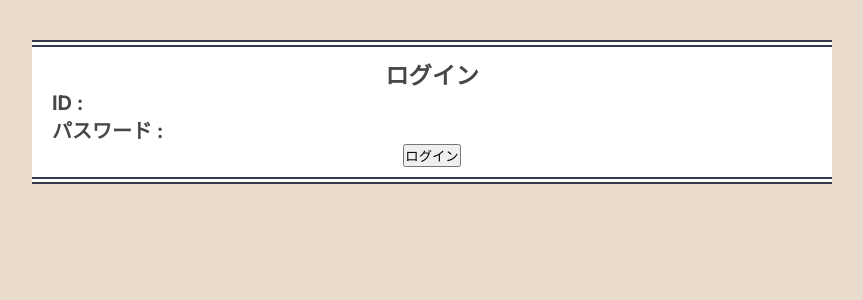
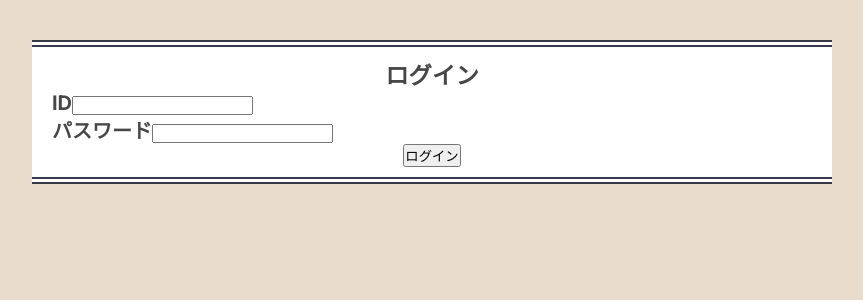
Before and after one commit to KakinokiKanta/tkg-frontend, a Next.js app: page /login in a window 1280 px wide. Shown: the top 300 px of the page, without its empty margins (208-1071 px from the left). Built offline with nearby package versions, Linux system fonts and the light colour scheme.

Commit message:
add: フォームに入力した値をconsoleに表示する処理を追加

```diff
--- a/src/components/Form/index.tsx
+++ b/src/components/Form/index.tsx
@@ -1,18 +1,34 @@
 "use client";
 
+import { useForm, SubmitHandler } from "react-hook-form";
 import styles from "./Form.module.scss";
 
+type Inputs = {
+  id: number;
+  password: string;
+};
+
 export const Form = () => {
-  const handleSubmit = async () => {
-    const result = await console.log("login!");
-  };
+  const {
+    register,
+    handleSubmit,
+    watch,
+    formState: { errors },
+  } = useForm<Inputs>();
+
+  const onSubmit: SubmitHandler<Inputs> = (data) => console.log(data);
 
   return (
-    <form onSubmit={handleSubmit}>
-      <p>ID : </p>
-
-      <p>パスワード : </p>
-      <button>ログイン</button>
+    <form onSubmit={handleSubmit(onSubmit)}>
+      <div>
+        <label htmlFor="id">ID</label>
+        <input id="id" {...register("id")} />
+      </div>
+      <div>
+        <label htmlFor="password">パスワード</label>
+        <input id="password" {...register("password")} type="password" />
+      </div>
+      <button type="submit">ログイン</button>
     </form>
   );
 };
```
